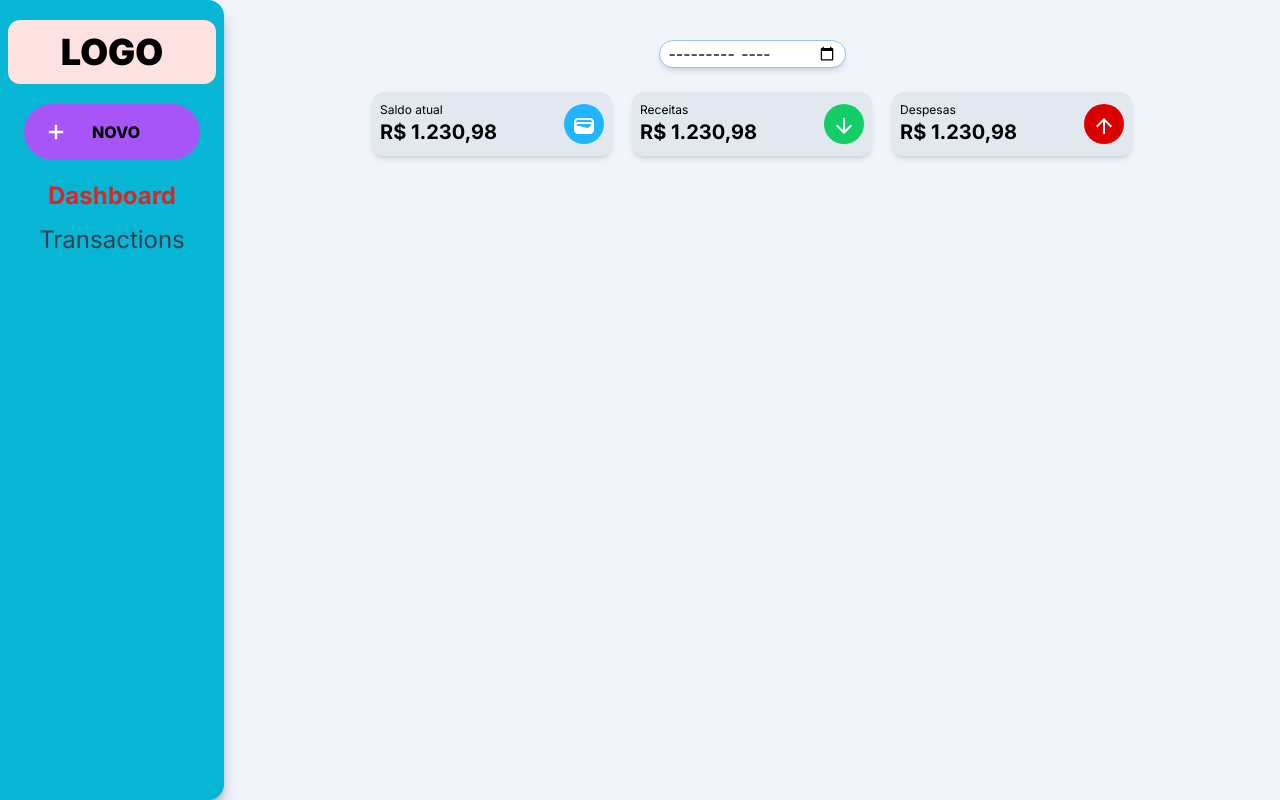
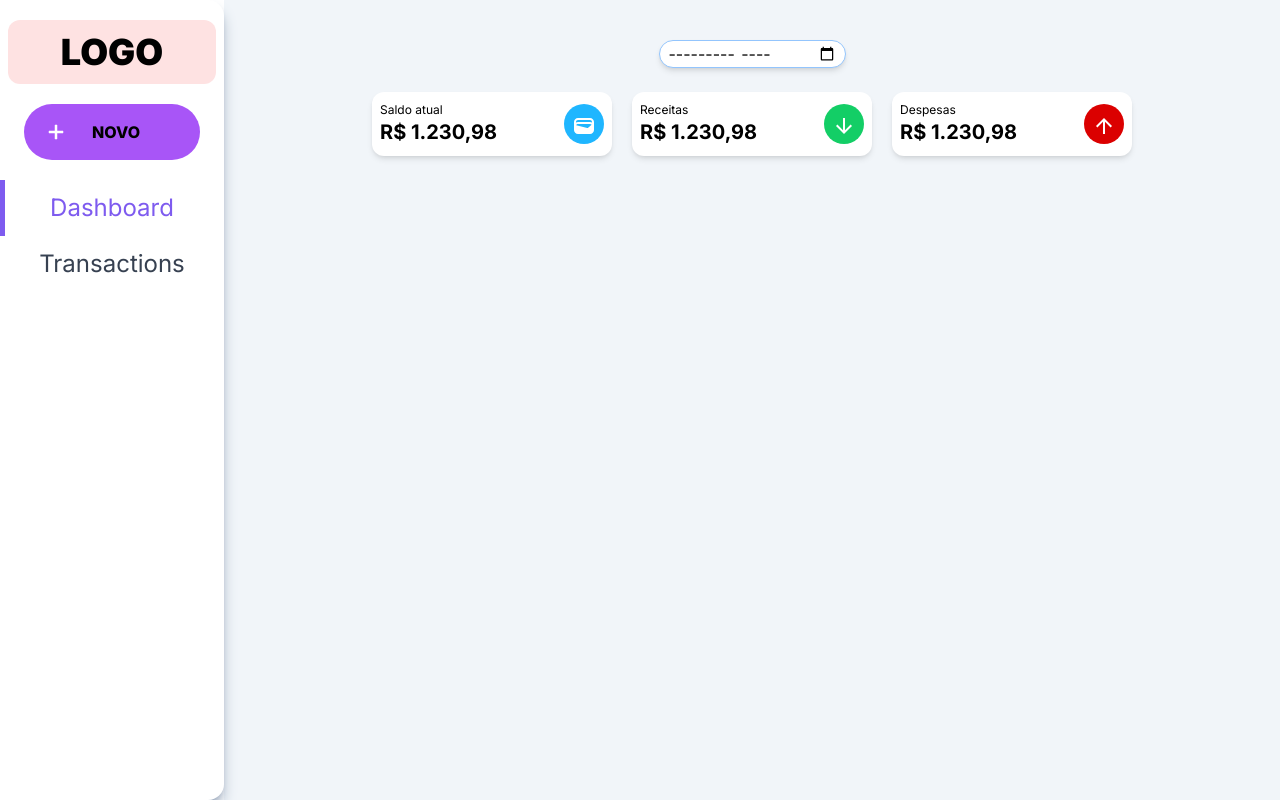
Before and after one commit to projEduardoValencio/financas, a Next.js app: page /dashboard in a window 1280 px wide. Built offline with nearby package versions, Linux system fonts and the light colour scheme.

Commit message:
style: fix gray colors in components

```diff
--- a/src/components/DashBoardCard/DashBoardCard.tsx
+++ b/src/components/DashBoardCard/DashBoardCard.tsx
@@ -10,7 +10,7 @@ interface Props{
 }
 const DashBoardCard: FC<Props> = ({label, value, color, icon}) => {
   return (
-    <div className="h-16 w-60 bg-slate-200 flex flex-row rounded-xl shadow-md text-black p-2 justify-between items-center">
+    <div className="h-16 w-60 bg-white flex flex-row rounded-xl shadow-md text-black p-2 justify-between items-center">
       <div className="flex flex-col">
         <span className="text-xs">{label}</span>
         <span className="text-xl font-bold">R$ {moneyFormat(value)}</span>
--- a/src/components/SideBar/SideBar.tsx
+++ b/src/components/SideBar/SideBar.tsx
@@ -11,13 +11,13 @@ const SideBar: FC<Props> = ({}) => {
   const {itemList} = useContext(SideBarContext);
 
   return (
-    <aside className="h-screen bg-slate-100">
-        <nav className="h-full w-56 shadow-lg bg-cyan-500 shadow-slate-400 rounded-br-2xl rounded-tr-2xl flex flex-col py-5 items-center">
+    <aside className="h-screen bg-white">
+        <nav className="h-full w-56 shadow-lg bg-white shadow-slate-400 rounded-br-2xl rounded-tr-2xl flex flex-col py-5 items-center">
           <div className="bg-red-100 h-16 rounded-xl text-black text-center flex items-center justify-center font-black text-4xl w-52">LOGO</div>
 
           <NewTransactionMenu/>
 
-          <div className="flex flex-col gap-3 mt-5 items-center">
+          <div className="flex flex-col mt-5 items-center w-full">
             {itemFactory(itemList)}
           </div>
         </nav>
--- a/src/components/SideBar/SideBarItem.tsx
+++ b/src/components/SideBar/SideBarItem.tsx
@@ -14,10 +14,16 @@ const SideBarItem: FC<Props> = ({pos, text, active}) => {
   const router = useRouter();
 
   return (
-    <li className="list-none" onClick={()=>clickToActive(pos, setItemList, itemList, router)}>
+    <li className="list-none w-full relative text-center hover:bg-slate-200 py-3" onClick={()=>clickToActive(pos, setItemList, itemList, router)}>
+      {active ?
+        <div className="bg-apurple h-full absolute -mt-3" style={{width: '5px'}}/>
+        :
+        null
+      }
+
       <span className={`
-        text-2xl
-        ${active ? 'text-red-600 font-bold' : 'text-gray-700'}
+        text-2xl text-center
+        ${active ? 'text-apurple' : 'text-gray-700'}
       `}>
         {text}</span>
     </li>
```
